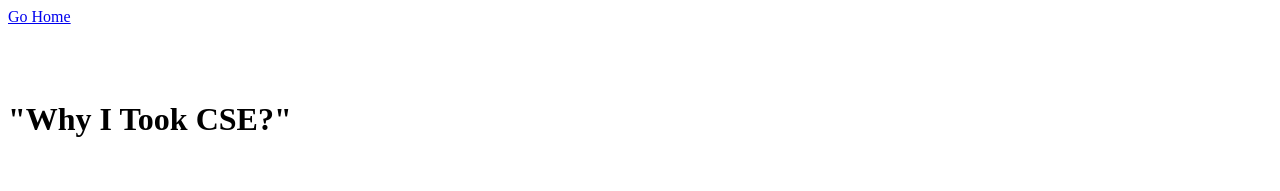
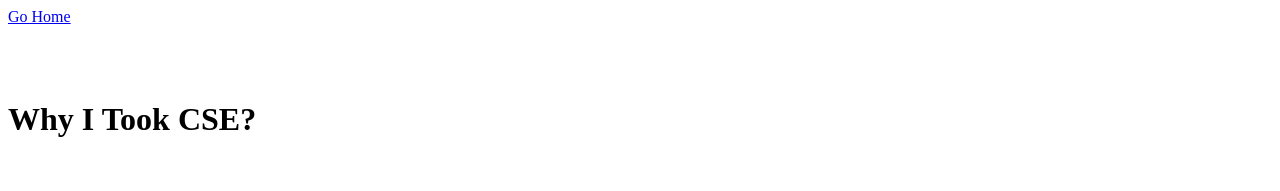
Before and after one commit to asrithcheepurupalli/JustME, a plain HTML site: page CSE.html in a window 1280 px wide. Shown: the top 191 px of the page. Drawn offline with Linux system fonts and the light colour scheme.

Commit message:
Update CSE.html

```diff
--- a/CSE.html
+++ b/CSE.html
@@ -3,7 +3,7 @@
         <body>
             <a href="index.html"> Go Home </a>
             <br><br><br><br>
-            <h1>"Why I Took CSE?"</h1>
+            <h1>Why I Took CSE?</h1>
             <br>
             <p>Computer Science and Engineering: Choosing a career or major in Computer Science and Engineering can be a great choice for various reasons. It's a field that's in high demand, offers good earning potential, and provides opportunities to work on cutting-edge technologies. CSE professionals can develop software, design hardware, work on artificial intelligence, cybersecurity, and much more.</p>
             <a href="index.html"> Go Home </a>
```
